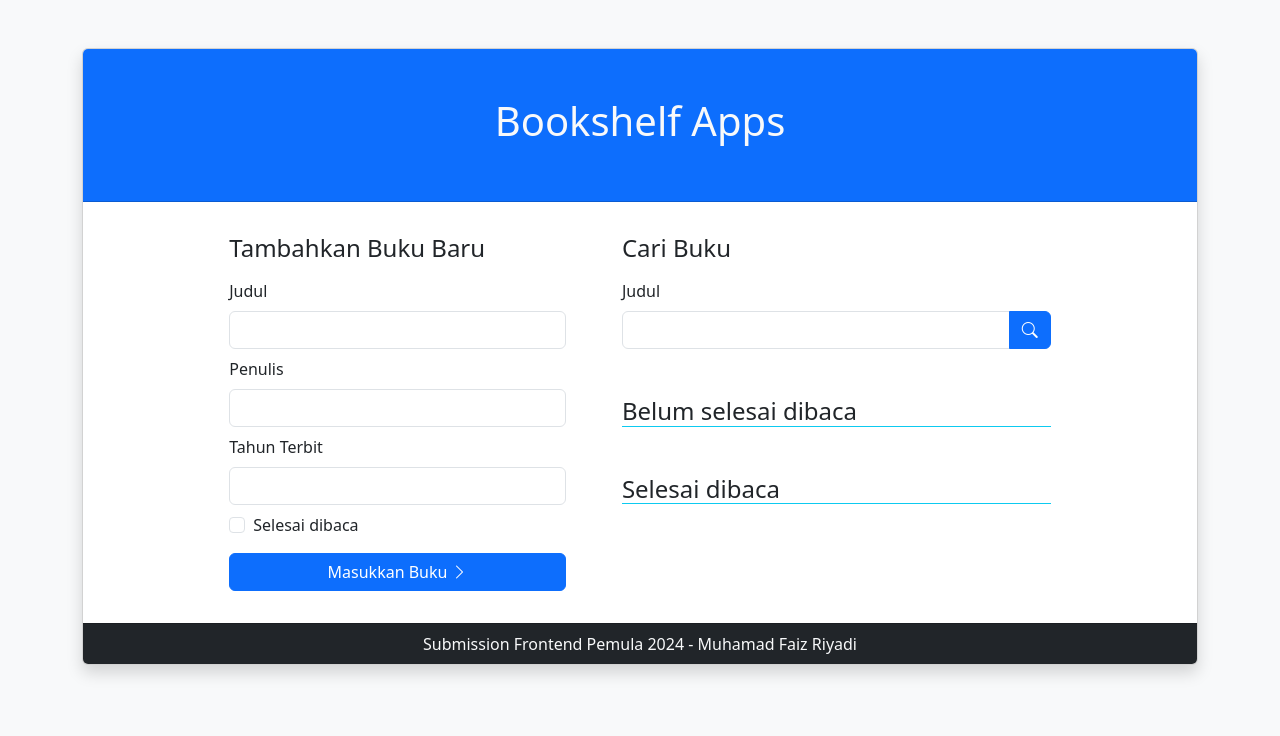
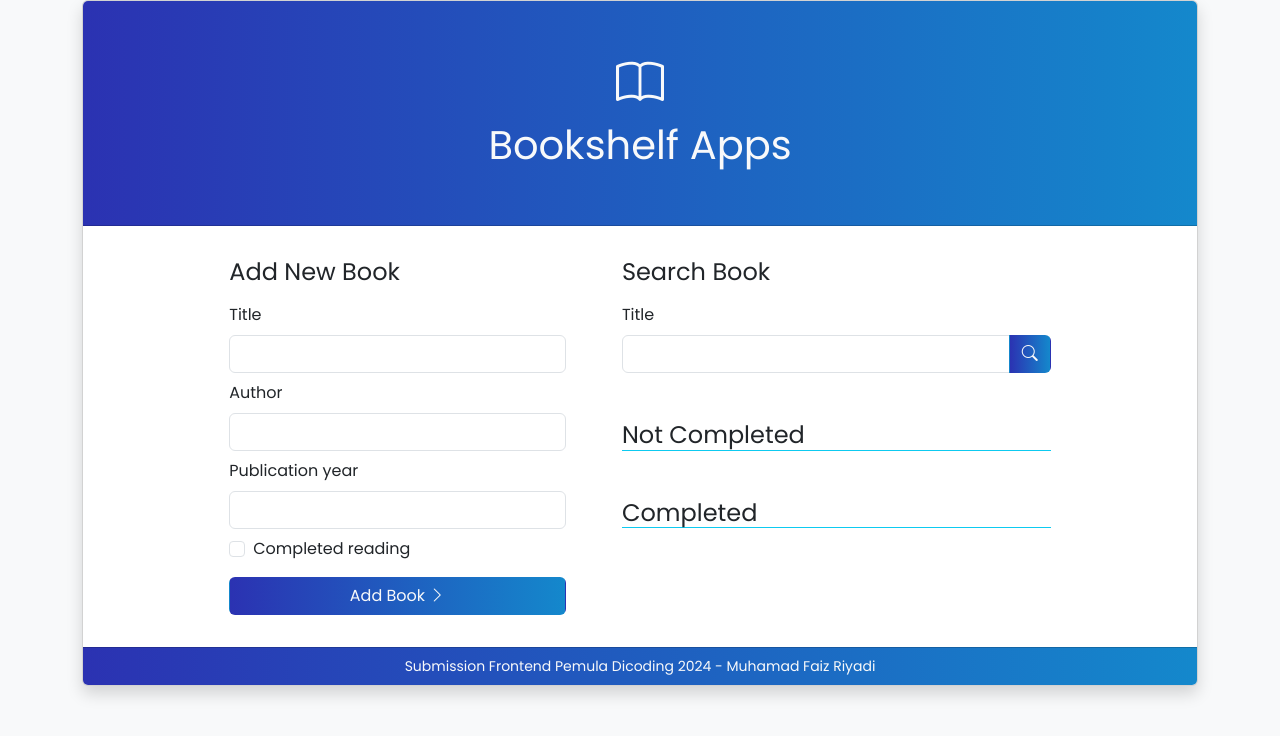
Before and after one commit to muhamadfaizriyadi17/bookshelf-apps-js, a plain HTML site: page index.html in a window 1280 px wide. Drawn offline with nearby package versions, Linux system fonts and the light colour scheme.

Commit message:
fix ui layout and change background color

```diff
--- a/css/style.css
+++ b/css/style.css
@@ -3,3 +3,21 @@
         body {
             font-family: 'Poppins';
         }
+
+        .custom-header {
+            background: #1488CC;
+            background: -webkit-linear-gradient(to right, #2B32B2, #1488CC);
+            background: linear-gradient(to right, #2B32B2, #1488CC);
+        }
+
+        .custom-button {
+            background: #1488CC;
+            background: -webkit-linear-gradient(to right, #2B32B2, #1488CC);
+            background: linear-gradient(to right, #2B32B2, #1488CC);
+        }
+
+        .custom-footer {
+            background: #1488CC;
+            background: -webkit-linear-gradient(to right, #2B32B2, #1488CC);
+            background: linear-gradient(to right, #2B32B2, #1488CC);
+        }
--- a/index.html
+++ b/index.html
@@ -1,6 +1,5 @@
 <!DOCTYPE html>
 <html lang="en">
-
     <head>
         <meta charset="UTF-8">
         <meta name="viewport"
@@ -9,41 +8,40 @@
         <title>Bookshelf Apps</title>
         <link href="https://cdn.jsdelivr.net/npm/bootstrap@5.3.3/dist/css/bootstrap.min.css" rel="stylesheet" integrity="sha384-QWTKZyjpPEjISv5WaRU9OFeRpok6YctnYmDr5pNlyT2bRjXh0JMhjY6hW+ALEwIH" crossorigin="anonymous">
         <link rel="stylesheet" href="https://cdn.jsdelivr.net/npm/bootstrap-icons@1.5.0/font/bootstrap-icons.css">
-    <style>
-
-    </style>
+        <link rel="stylesheet" href="css/style.css">
     </head>
 
     <body class="container bg-light">
-    <div class="my-5 shadow card">
-        <div class="p-5 text-center card-header text-light bg-primary">
+        <div class="my-7  shadow card">
+            <div class="p-5 text-center card-header text-light custom-header">
+                <i class="bi bi-book" style="font-size: 3rem;"></i>
                 <h1>Bookshelf Apps</h1>
             </div>
 
             <main class="gap-4 card-body row justify-content-center">
                 <div class="p-3 col-12 col-md-5 col-lg-4">
                     <section>
-                    <h4 class="mb-3">Tambahkan Buku Baru</h4>
+                        <h4 class="mb-3">Add New Book</h4>
                         <form id="inputBook">
                             <div class="mb-2">
-                            <label class="form-label" for="inputBookTitle">Judul</label>
+                                <label class="form-label" for="inputBookTitle">Title</label>
                                 <input class="form-control" id="inputBookTitle" type="text" required>
                             </div>
                             <div class="mb-2">
-                            <label class="form-label" for="inputBookAuthor">Penulis</label>
+                                <label class="form-label" for="inputBookAuthor">Author</label>
                                 <input class="form-control" id="inputBookAuthor" type="text" required>
                             </div>
                             <div class="mb-2">
-                            <label class="form-label" for="inputBookYear">Tahun Terbit</label>
+                                <label class="form-label" for="inputBookYear">Publication year</label>
                                 <input class="form-control" id="inputBookYear" type="number" required>
                             </div>
                             <div class="mb-2 form-check">
                                 <input class="form-check-input" id="inputBookIsComplete" type="checkbox">
-                            <label class="form-check-label" for="inputBookIsComplete">Selesai dibaca</label>
+                                <label class="form-check-label" for="inputBookIsComplete">Completed reading</label>
                             </div>
                             <div class="mt-3 d-grid">
-                            <button class="btn btn-primary" type="submit">
-                                Masukkan Buku <i class="ml-4 bi bi-chevron-right"></i>
+                                <button class="btn custom-button text-light" type="submit">
+                                    Add Book <i class="ml-4 bi bi-chevron-right"></i>
                                 </button>
                             </div>
                         </form>
@@ -52,12 +50,12 @@
 
                 <div class="p-3 col-md-6 col-12 col-lg-5">
                     <section>
-                    <h4 class="mb-3 card-title">Cari Buku</h4>
+                        <h4 class="mb-3 card-title">Search Book</h4>
                         <form id="searchBook">
-                        <label class="form-label" for="searchBookTitle">Judul</label>
+                            <label class="form-label" for="searchBookTitle">Title</label>
                             <div class="input-group">
                                 <input class="form-control " id="searchBookTitle" type="text">
-                            <button class="btn btn-primary" type="submit">
+                                <button class="btn custom-button text-light" type="submit">
                                     <i class="bi bi-search"></i>
                                 </button>
                             </div>
@@ -65,14 +63,14 @@
                     </section>
 
                     <section class="mt-5">
-                    <h4 class="border-bottom border-info">Belum selesai dibaca</h4>
+                        <h4 class="border-bottom border-info">Not Completed</h4>
                         <div id="incompleteBookshelfList">
 
                         </div>
                     </section>
 
                     <section class="mt-5">
-                    <h4 class="border-bottom border-info">Selesai dibaca</h4>
+                        <h4 class="border-bottom border-info">Completed</h4>
                         <div id="completeBookshelfList">
 
                         </div>
@@ -80,7 +78,7 @@
                 </div>
             </main>
 
-        <div class="text-center card-footer bg-dark text-light">Submission Frontend Pemula 2024 - Muhamad Faiz Riyadi</div>
+            <div class="text-center card-footer text-light small custom-footer">Submission Frontend Pemula Dicoding 2024 - Muhamad Faiz Riyadi</div>
         </div>
 
         <script src="https://cdn.jsdelivr.net/npm/bootstrap@5.3.3/dist/js/bootstrap.bundle.min.js" integrity="sha384-YvpcrYf0tY3lHB60NNkmXc5s9fDVZLESaAA55NDzOxhy9GkcIdslK1eN7N6jIeHz" crossorigin="anonymous"></script>
@@ -88,5 +86,4 @@
         <script src="js/storage.js"></script>
         <script src="js/dom.js"></script>
     </body>
-
 </html>
--- a/js/dom.js
+++ b/js/dom.js
@@ -30,12 +30,12 @@ function createBook(idBook, inputBookTitle, inputBookAuthor, inputBookYear, inpu
     const bookTitle = document.createElement("h5");
     bookTitle.classList.add("text-truncate");
     bookTitle.style.maxWidth = "200px";
-    bookTitle.innerText = inputBookTitle;
+    bookTitle.innerText = inputBookTitle.charAt(0).toUpperCase() + inputBookTitle.slice(1).toLowerCase();
 
     const bookAuthor = document.createElement("span");
     bookAuthor.classList.add("text-truncate", "d-inline-block");
     bookAuthor.style.maxWidth = "200px";
-    bookAuthor.innerText = inputBookAuthor;
+    bookAuthor.innerText = inputBookAuthor.charAt(0).toUpperCase() + inputBookAuthor.slice(1).toLowerCase();
 
     const bookYear = document.createElement("span");
     bookYear.innerText = inputBookYear;
@@ -79,10 +79,10 @@ function addAction(inputBookIsComplete, idBook) {
 function createActionDelete(idBook) {
     const actionDelete = document.createElement("button");
     actionDelete.classList.add("btn", "btn-sm", "btn-outline-danger", "mx-1");
-    actionDelete.innerHTML = '<i class="bi bi-x"></i>';
+    actionDelete.innerHTML = '<i class="bi bi-trash"></i>';
 
     actionDelete.addEventListener("click", function () {
-        let confirmation = confirm("apakah anda yakin ingin menghapus buku?");
+        let confirmation = confirm("Are you sure, you want to delete the book?");
 
         if (confirmation) {
             const cardParent = document.getElementById(idBook);
@@ -128,7 +128,7 @@ function createActionRead(idBook) {
 
 function createActionUndo(idBook) {
     const action = document.createElement("button");
-    action.classList.add("btn", "btn-sm", "btn-outline-secondary");
+    action.classList.add("btn", "btn-sm", "btn-outline-success");
     action.innerHTML = '<i class="bi bi-arrow-counterclockwise"></i>';
 
     action.addEventListener("click", function () {
--- a/js/storage.js
+++ b/js/storage.js
@@ -35,6 +35,8 @@ function composeBookObject(id, title, author, year, isComplete) {
 
 function renderFromBooks() {
     for (book of books) {
+        const capitalizedTitle = book.title.charAt(0).toUpperCase() + book.title.slice(1);
+        const capitalizedAuthor = book.author.charAt(0).toUpperCase() + book.author.slice(1);
         const newBook = createBook(book.id, book.title, book.author, book.year, book.isComplete);
 
         if (book.isComplete) {
```
Lines whose indentation alone changed are shown as unchanged.
